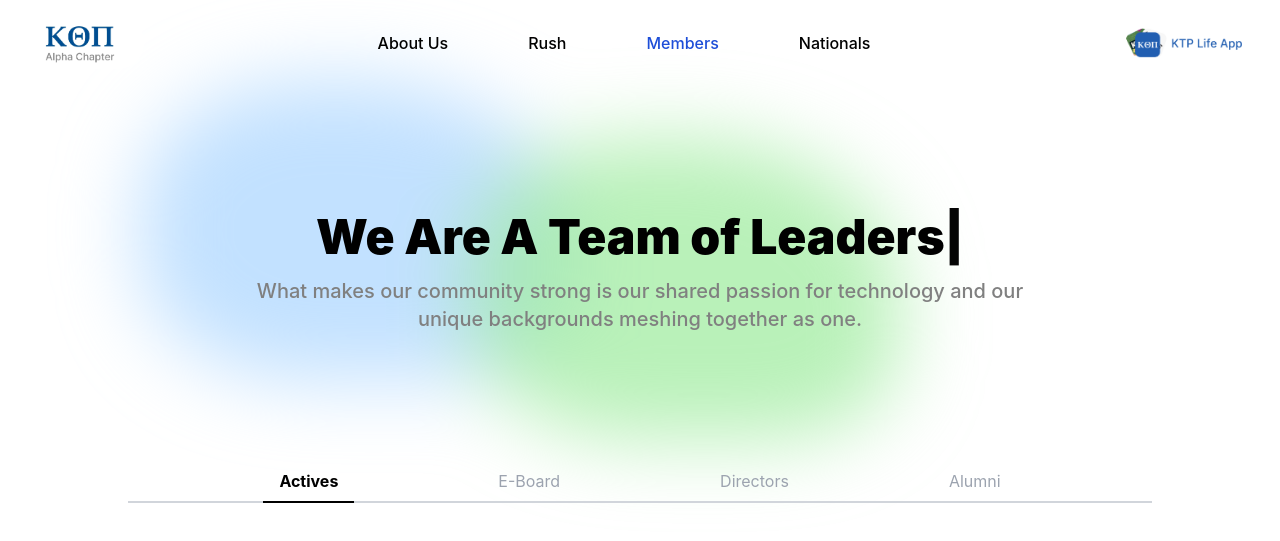
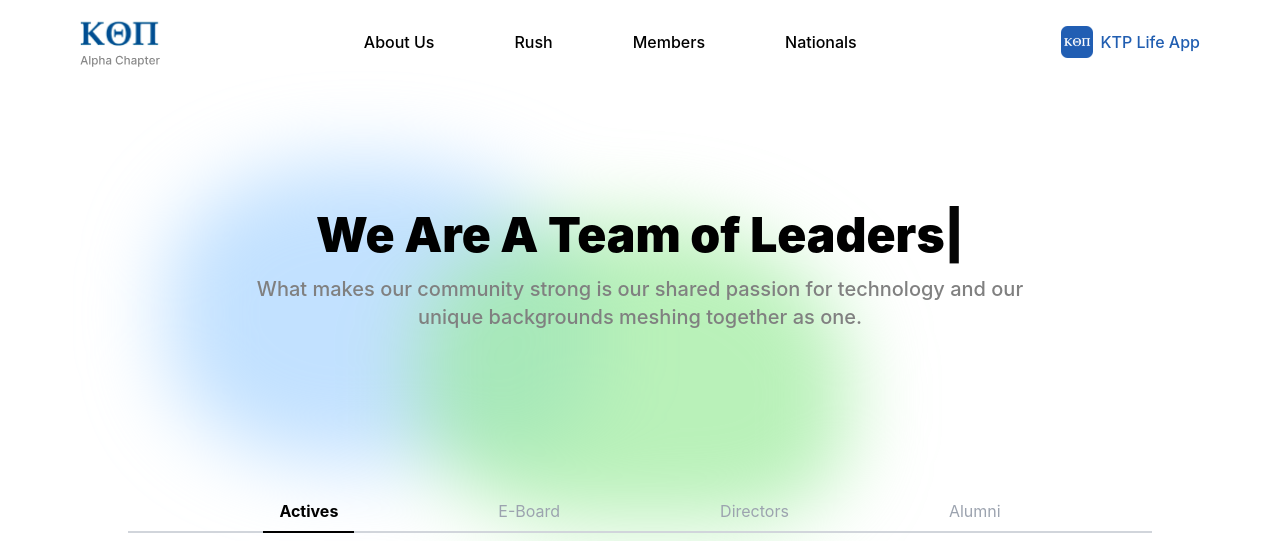
Before and after one commit to natalieramirez22/ktp-website, a React (Create React App) app: page /members in a window 1280 px wide. Shown: the top 541 px of the page. Built offline with nearby package versions, Linux system fonts and the light colour scheme.

Commit message:
fix heading

```diff
--- a/src/members.js
+++ b/src/members.js
@@ -3,6 +3,7 @@ import { Link } from 'react-router-dom';
 import { ReactTyped } from 'react-typed';
 import { parseCsv } from './parseCsv'; // Import the parseCsv function
 import memberListCsv from './memberList.csv'; // Adjust the path based on the actual location of the CSV file
+import Header from './Header.js';
 import Footer from './Footer.js';
 
 // Import images
@@ -235,52 +236,34 @@ function Members() {
 
   return (
     <div>
-      <div className="absolute blob-c z-0">
+      <Header></Header>
+
+      <div className="px-32">
+        {/* Page content */}
+        <div className="relative z-10">
+          <div className="relative bg-white w-full">
+            {/* Blob Container */}
+            <div className="absolute inset-0 blob-c z-0">
               <div className="shape-blob eight"></div>
               <div className="shape-blob nine"></div>
             </div>
 
-      {/* Top bar */}
-      <div className="relative flex items-center justify-between w-full p-4 z-10">
-        {/* Logo */}
-        <div className='flex justify-start'>
-          <a href='/'>
-            <img src={`${process.env.PUBLIC_URL}/ktp_logo.png`} alt="Logo" className="w-32 h-auto" />
-          </a>
-        </div>
-
-        {/* Nav */}
-        <div className='flex justify-center space-x-20'>
-          <Link className="hover:text-blue-700 font-medium" to="/about">About Us</Link>
-          <Link className="hover:text-blue-700 font-medium" to="/rush">Rush</Link>
-          <Link className="text-blue-700 font-medium" to="/members">Members</Link>
-          <Link className="hover:text-blue-700 font-medium" to="/nationals">Nationals</Link>
-        </div>
-
-        {/* Life App */}
-        <div className='flex justify-end'>
-          <a href='/lifeapp'>
-            <img src={`${process.env.PUBLIC_URL}/life_app.png`} alt='Life App' className="w-40 h-auto" />
-          </a>
-        </div>
-      </div>
-      <div className="px-32">
-        {/* Page content */}
+            {/* Page Content */}
             <div className="relative py-32 z-10">
-          {/* Header */}
               <div className="flex flex-col text-center">
-            <h1 className="text-5xl font-black">We Are A Team of <ReactTyped
+              <h1 className="text-3xl sm:text-5xl font-black">We Are A Team of <ReactTyped
                 strings={['Developers', 'Designers', 'Leaders', 'Engineers', 'Innovators', 'Problem Solvers']}
                 typeSpeed={60}
                 backSpeed={50}
                 backDelay={1500}
                 loop
               /></h1>
-            <p className="text-xl mt-4 mb-32 font-medium" style={{ color: 'grey' }}>
+                <p className="text-base sm:text-xl mt-4 mb-8 font-medium text-gray-600" style={{ color: 'grey' }}>
                 What makes our community strong is our shared passion for technology and our <br />unique backgrounds meshing together as one.
               </p>
               </div>
-
+            </div>
+          </div>
           {/* Category filter buttons */}
           <div className="relative mb-8">
             <div className="flex justify-center space-x-32 border-b-2 border-gray-300">
```
Lines whose indentation alone changed are shown as unchanged.
